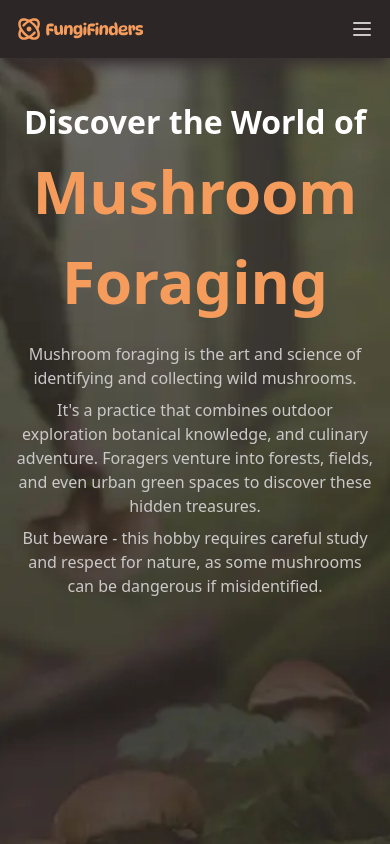
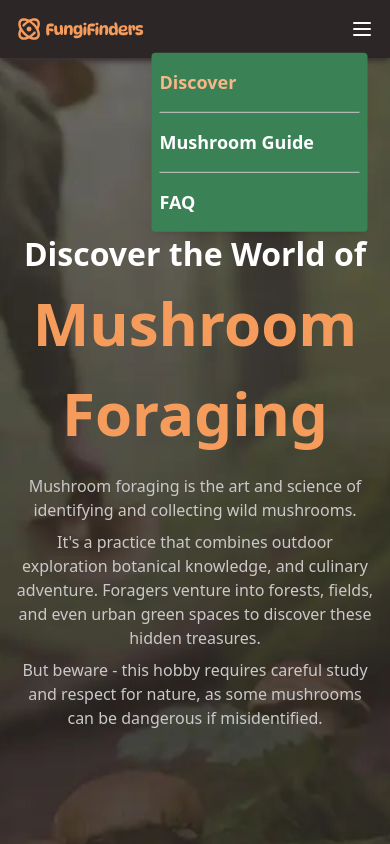
Before and after one commit to marwen-mrabti/fungi-finders, a React (Vite) app: page / in a window 390 px wide. Both pictures are taken after a click on the button 362 px from the left and 29 px from the top of the page. Shown: the top 844 px of the page. Built offline with nearby package versions, Linux system fonts and the light colour scheme.

Commit message:
feat: mobile nav menu

```diff
--- a/src/components/benefits-overview.tsx
+++ b/src/components/benefits-overview.tsx
@@ -40,7 +40,7 @@ export default function BenefitsOverview() {
   return (
     <section
       id="benefits-overview"
-      className="relative isolate w-full px-4 py-10 select-none"
+      className="relative isolate w-full px-4 py-10 select-none md:px-4 md:py-20"
     >
       <div className={cn("mx-auto w-full max-w-7xl", "grid grid-cols-1 gap-2")}>
         <h1 className="text-heading-base text-hight-contrast font-bold">
--- a/src/components/community.tsx
+++ b/src/components/community.tsx
@@ -6,8 +6,14 @@ export default function Community() {
     <section
       id="community"
       className={cn(
-        "bg-background-light w-full px-4 py-10 md:px-8",
-        "grid grid-cols-1 content-center items-center gap-4 md:grid-cols-2",
+        "w-full px-4 py-10 md:px-8",
+        "grid grid-cols-1 place-items-center",
+      )}
+    >
+      <div
+        className={cn(
+          "mx-auto w-full max-w-7xl",
+          "grid grid-cols-1 place-items-center gap-4 md:grid-cols-2",
         )}
       >
         <div className="flex max-w-[60ch] flex-col items-start justify-around gap-4">
@@ -38,6 +44,7 @@ export default function Community() {
             className="h-full w-full object-cover"
           />
         </div>
+      </div>
     </section>
   );
 }
--- a/src/components/header.tsx
+++ b/src/components/header.tsx
@@ -2,7 +2,7 @@ import Nav from "./nav";
 
 export default function Header() {
   return (
-    <header className="shadow-background-light bg-background-main sticky top-0 left-0 z-100 flex w-full justify-center py-2 shadow-lg">
+    <header className="shadow-background-light bg-background-main sticky top-0 left-0 z-100 flex w-full justify-center py-2 shadow-md">
       <Nav />
     </header>
   );
--- a/src/components/hero.tsx
+++ b/src/components/hero.tsx
@@ -7,6 +7,7 @@ export default function Hero() {
       id="hero"
       className={cn(
         "relative isolate h-full min-h-dvh w-full px-2 py-10 select-none md:px-4 md:py-20",
+        "grid grid-cols-1 place-items-center",
         `bg-cover bg-center bg-no-repeat`,
       )}
       style={{ backgroundImage: `url(${heroImg})` }}
--- a/src/components/mobile-nav.tsx
+++ b/src/components/mobile-nav.tsx
@@ -1,8 +1,66 @@
+import { Link } from "@tanstack/react-router";
+import { Menu } from "lucide-react";
+import { useEffect, useRef, useState } from "react";
+import { cn } from "../lib/utils";
+import { type T_NavItem } from "./nav";
 
-export default function MobileNav()  {
+export default function MobileNav({ navList }: { navList: T_NavItem[] }) {
+  const navRef = useRef<HTMLDivElement>(null);
+  const [isOpen, setIsOpen] = useState(false);
+
+  useEffect(() => {
+    const handleClickOutside = (event: MouseEvent) => {
+      if (navRef.current && !navRef.current?.contains(event.target as Node)) {
+        setIsOpen(false);
+      }
+    };
+    document.addEventListener("click", handleClickOutside);
+    return () => {
+      document.removeEventListener("click", handleClickOutside);
+    };
+  }, []);
+
   return (
-    <div>
-       create something cool
+    <div ref={navRef} className="relative grid lg:hidden">
+      <button
+        aria-label="Open navigation menu"
+        className="group relative cursor-pointer"
+        onClick={() => setIsOpen((prev) => !prev)}
+      >
+        <Menu
+          className={cn(
+            "group-hover:text-background-accent-light text-high-contrast focus-visible:text-brand size-6 transition-all duration-200 ease-linear",
+          )}
+        />
+      </button>
+
+      <div
+        className={cn(
+          "bg-background-accent-main min-w-54 rounded-sm px-2 shadow-lg",
+          "absolute top-0 right-0 translate-x-[-3%] translate-y-[20%]",
+          "invisible h-0 transition-all transition-discrete duration-300 ease-linear",
+          {
+            "visible h-auto": isOpen,
+          },
+        )}
+      >
+        <ul className={cn("divide-main flex flex-col divide-y-1")}>
+          {navList.map((item) => (
+            <li
+              key={item.name}
+              className="text-high-contrast hover:text-high-contrast/80 text-md w-full cursor-pointer font-bold"
+              onClick={() => setIsOpen(false)}
+            >
+              <Link
+                to={item.link}
+                className="[&.active]:text-brand-light hover:[&.active]:text-brand inline-block w-full py-4 whitespace-nowrap"
+              >
+                {item.name}
+              </Link>
+            </li>
+          ))}
+        </ul>
+      </div>
     </div>
-  )
+  );
 }
--- a/src/components/nav.tsx
+++ b/src/components/nav.tsx
@@ -1,13 +1,33 @@
 import { Link } from "@tanstack/react-router";
-import { Menu } from "lucide-react";
 import { fungiFindersLogoImg } from "~/assets";
+import MobileNav from "./mobile-nav";
+
+export type T_NavItem = {
+  name: string;
+  link: string;
+};
+
+const NavList: T_NavItem[] = [
+  {
+    name: "Discover",
+    link: "/",
+  },
+  {
+    name: "Mushroom Guide",
+    link: "/mushroom-guide",
+  },
+  {
+    name: "FAQ",
+    link: "/faq",
+  },
+];
 
 export default function Nav() {
   return (
     <nav className="flex w-full max-w-7xl items-center justify-between px-4 py-2">
       <Link
         to="/"
-        className="[&.active]:text-brand-light w-32 [&.active]:font-bold"
+        className="[&.active]:text-brand-light w-32 shrink-0 [&.active]:font-bold"
       >
         <img
           src={fungiFindersLogoImg}
@@ -17,34 +37,21 @@ export default function Nav() {
       </Link>
 
       <ul className="hidden gap-4 lg:flex">
-        <li className="hover:text-high-contrast cursor-pointer">
-          <Link
-            to="/"
-            className="[&.active]:text-brand-light [&.active]:font-bold"
+        {NavList.map((item) => (
+          <li
+            key={item.name}
+            className="hover:text-high-contrast cursor-pointer"
           >
-            Discover
-          </Link>
-        </li>
-        <li className="hover:text-high-contrast cursor-pointer">
-          <Link
-            to="/mushroom-guide"
-            className="[&.active]:text-brand-light [&.active]:font-bold"
-          >
-            Mushroom Guide
-          </Link>
-        </li>
-        <li className="hover:text-high-contrast cursor-pointer">
-          <Link
-            to="/faq"
-            className="[&.active]:text-brand-light [&.active]:font-bold"
-          >
-            FAQ
-          </Link>
-        </li>
+            <Link
+              to={item.link}
+              className="[&.active]:text-brand-light [&.active]:font-bold"
+            >
+              {item.name}
+            </Link>
+          </li>
+        ))}
       </ul>
-      <button className="group grid cursor-pointer place-items-center lg:hidden">
-        <Menu className="group-hover:text-brand-light focus-visible:text-brand transition-all duration-200 ease-linear" />
-      </button>
+      <MobileNav navList={NavList} />
     </nav>
   );
 }
--- a/src/components/safety-education.tsx
+++ b/src/components/safety-education.tsx
@@ -7,7 +7,13 @@ export default function SafetyEducation() {
       id="safety-education"
       className={cn(
         "w-full px-4 py-10 md:px-8",
-        "grid grid-cols-1 content-center items-center gap-4 md:grid-cols-2",
+        "grid grid-cols-1 place-items-center",
+      )}
+    >
+      <div
+        className={cn(
+          "mx-auto w-full max-w-7xl",
+          "grid grid-cols-1 place-items-center gap-4 md:grid-cols-2",
         )}
       >
         <div className="w-full overflow-clip rounded-md">
@@ -22,14 +28,14 @@ export default function SafetyEducation() {
             Get to know your mushrooms
           </h1>
           <p className="">
-          Successful and safe mushroom foraging begins with a deep understanding
-          of the species you'll encounter in the wild - not just what the edible
-          ones look like, but their toxic look-alikes, seasonal patterns, and
-          preferred habitats.
+            Successful and safe mushroom foraging begins with a deep
+            understanding of the species you'll encounter in the wild - not just
+            what the edible ones look like, but their toxic look-alikes,
+            seasonal patterns, and preferred habitats.
           </p>
           <p>
-          It can feel like a big task, but we've got a handy reference guide to
-          help you out!
+            It can feel like a big task, but we've got a handy reference guide
+            to help you out!
           </p>
           <button
             className={cn(
@@ -44,6 +50,7 @@ export default function SafetyEducation() {
             </span>
           </button>
         </div>
+      </div>
     </section>
   );
 }
--- a/src/routes/__root.tsx
+++ b/src/routes/__root.tsx
@@ -5,9 +5,9 @@ import Header from "~/components/header";
 
 export const Route = createRootRoute({
   component: () => (
-    <div className="bg-background-main text-main relative h-full min-h-dvh w-full max-w-screen overflow-clip text-base">
+    <div className="bg-background-main text-main relative h-full min-h-dvh w-full max-w-dvw overflow-clip text-base">
       <Header />
-      <Outlet />
+      <Outlet /> {/* the main content will render here */}
       <Footer />
       <TanStackRouterDevtools />
     </div>
--- a/src/routes/faq.lazy.tsx
+++ b/src/routes/faq.lazy.tsx
@@ -5,5 +5,7 @@ export const Route = createLazyFileRoute("/faq")({
 });
 
 function FAQComponent() {
-  return <div className="h-dvh w-full px-4 py-4">Hello "/faq"!</div>;
+  return (
+    <main className="flex w-full flex-col items-center">Hello "/faq"!</main>
+  );
 }
--- a/src/routes/mushroom-guide.lazy.tsx
+++ b/src/routes/mushroom-guide.lazy.tsx
@@ -5,5 +5,9 @@ export const Route = createLazyFileRoute("/mushroom-guide")({
 });
 
 function RouteComponent() {
-  return <div className="h-dvh w-full px-4 py-4">Hello "/mushroom-guide"!</div>;
+  return (
+    <main className="flex w-full flex-col items-center">
+      Hello "/mushroom-guide"!
+    </main>
+  );
 }
--- a/src/styles/index.css
+++ b/src/styles/index.css
@@ -63,16 +63,20 @@
     text-wrap: balance;
   }
 
-  /*
-  9. Create a root stacking context
-*/
+  /* 9. Create a root stacking context */
   #root {
     isolation: isolate;
     scroll-behavior: smooth;
   }
+
+  /* 10. for height animation + scrollbar width */
+  :root {
+    interpolate-size: allow-keywords;
+    scrollbar-width: thin;
+  }
 }
 
-@layer themes {
+@layer variables {
   :root {
     /* Light theme */
     --clr-white: hsl(0, 0%, 100%);
@@ -117,13 +121,10 @@
   }
 }
 
-@layer components {
-}
-
 @variant dark (&:where(.dark, .dark *));
 @theme {
   /** colors **/
-  /* --color-*: initial; */
+  --color-*: initial;
   --color-main: var(--clr-gray-100);
   --color-high-contrast: var(--clr-white);
   --color-brand: var(--clr-brand-500);
@@ -154,5 +155,4 @@
   --radius-base: 0.5rem;
   --radius-md: 0.75rem;
   --radius-lg: 1rem;
-  --radius-mb: 4rem;
 }
```
Lines whose indentation alone changed are shown as unchanged.
